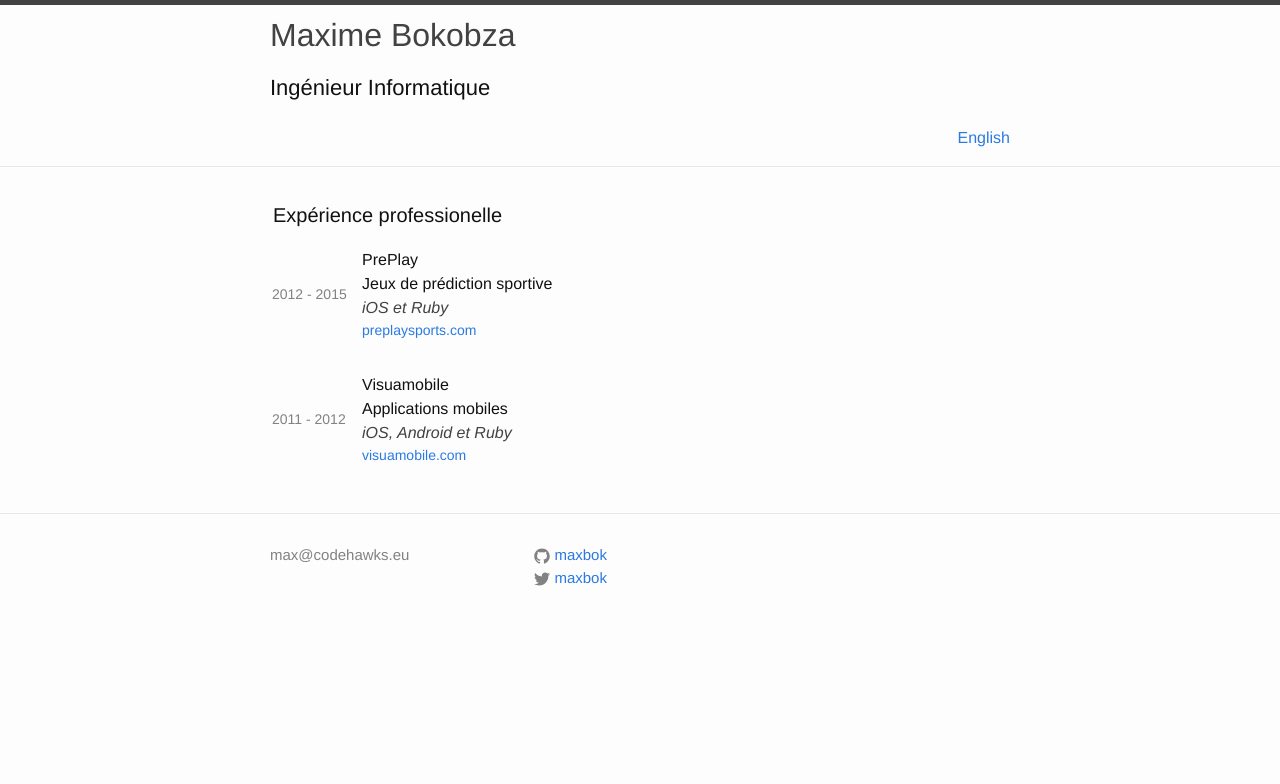
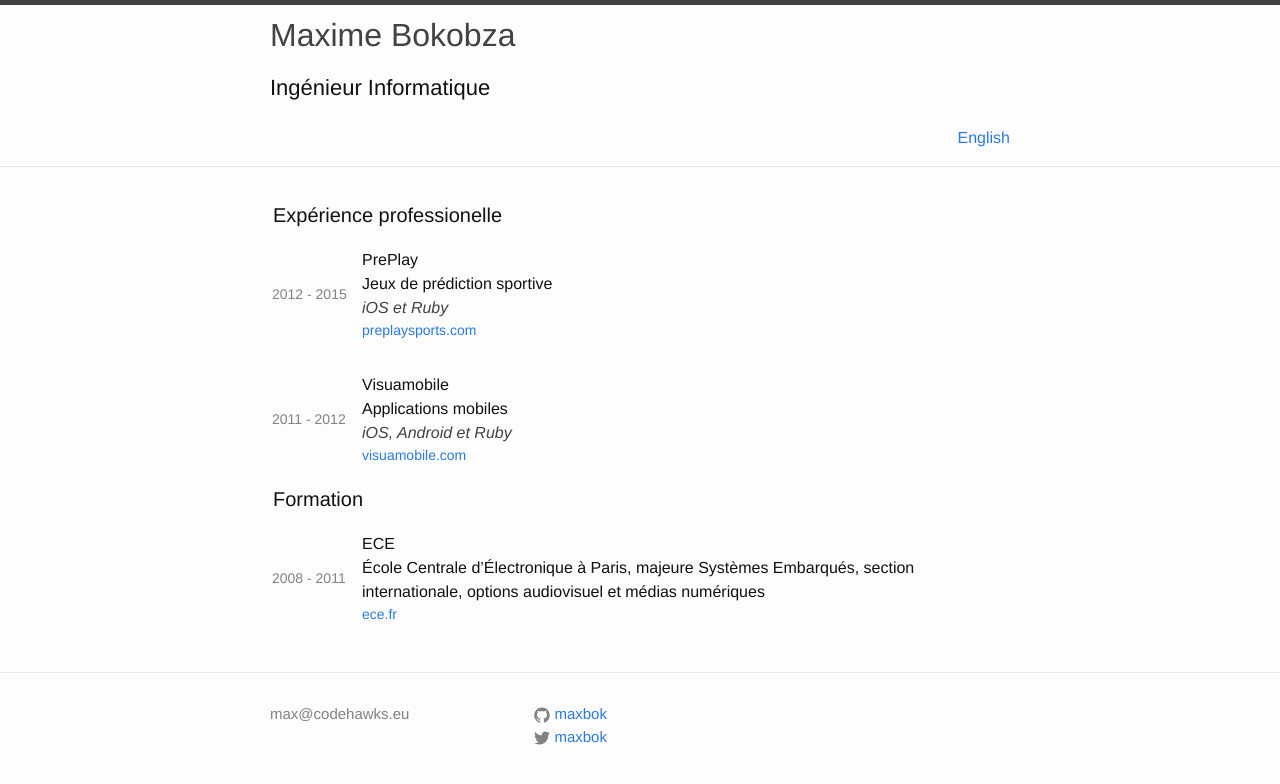
Before and after one commit to maxbok/me, a Jekyll site: the page built from _posts/fr/0000-01-01-fr.html, in a window 1280 px wide. Shown: the top 784 px of the page. Built offline with Jekyll 4.4.1, drawn with Linux system fonts in a browser that asks for light colours.

Commit message:
Add ece formation

```diff
--- a/_config.yml
+++ b/_config.yml
@@ -29,6 +29,8 @@ t:
     en:
         software_engineer: Software Engineer
         experience: Work experience
+        education: Education
     fr:
         software_engineer: Ingénieur Informatique
         experience: Expérience professionelle
+        education: Formation
--- a/_includes/common_home.html
+++ b/_includes/common_home.html
@@ -2,5 +2,8 @@
   <table>
     {% capture experience_title %}{{ site.t[page.lang].experience }}{% endcapture %}
     {% include experiences_list.html category='experience' title=experience_title %}
+
+    {% capture education_title %}{{ site.t[page.lang].education }}{% endcapture %}
+    {% include experiences_list.html category='education' title=education_title %}
   </table>
 </div>
--- /dev/null
+++ b/_posts/fr/2008-09-01-ece.md
@@ -0,0 +1,10 @@
+---
+layout: post
+title: "ECE"
+start_date: 2008-09-01
+end_date: 2011-09-01
+category: education
+link: http://ece.fr
+---
+
+École Centrale d’Électronique à Paris, majeure Systèmes Embarqués, section internationale, options audiovisuel et médias numériques
```
Also changed, not shown: _posts/en/2008-09-01-ece.md (added, +10 -0 lines).
